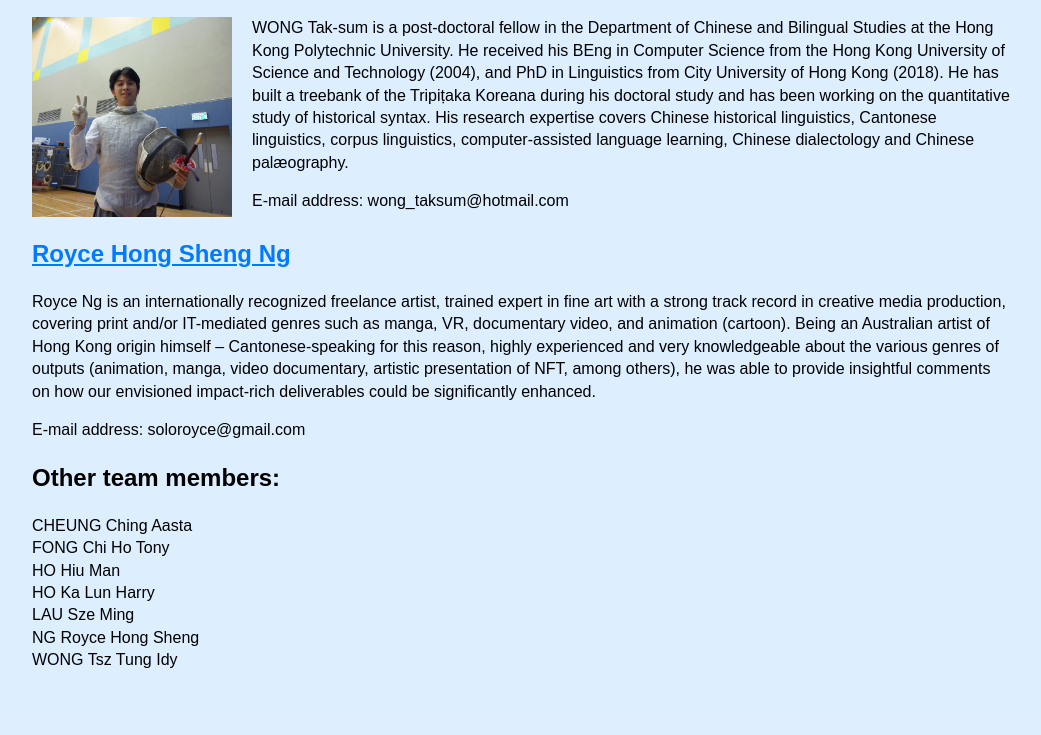
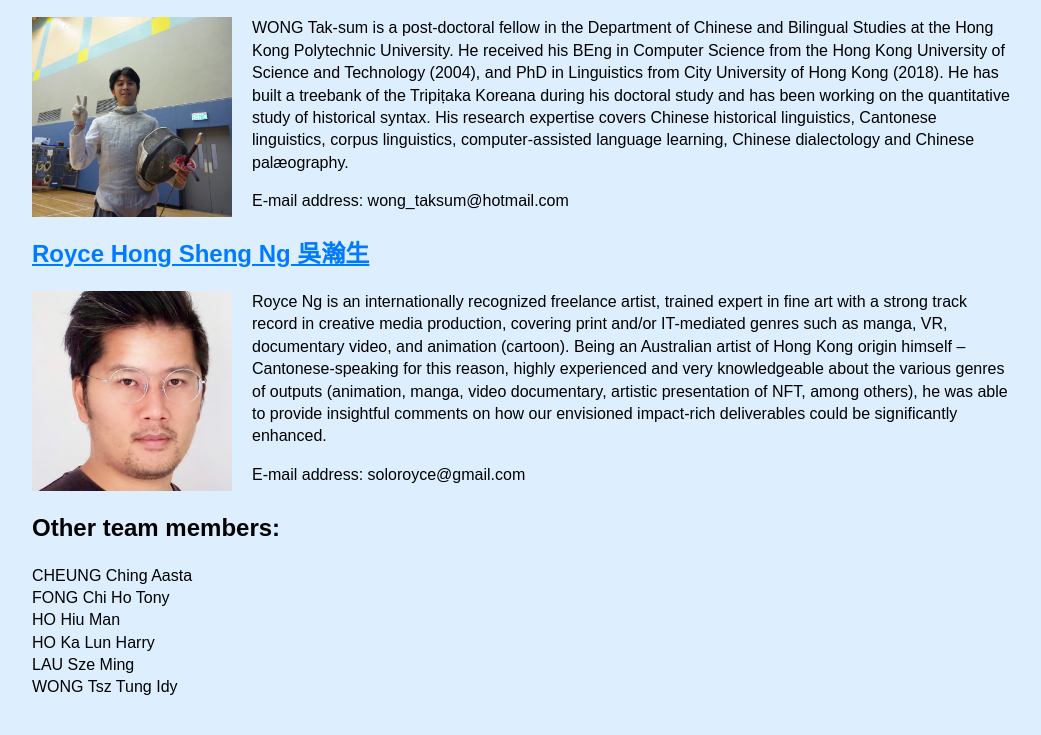
Before and after one commit to sinitic-brush-talk-hk/polyu-text-corpus, a PHP site: page /about-us.html in a window 1280 px wide. Shown: the part 847-1582 px from the top of the page, without its empty margins (118-1159 px from the left). Before the commit the page ends 1515 px from the top, so only its background shows below. Run offline with PHP 8.4, Linux system fonts and the light colour scheme.

Commit message:
Update About Us
Update About Us

Update About Us

```diff
--- a/about-us.html
+++ b/about-us.html
@@ -82,9 +82,10 @@
 		</div>
 
 		<h2>
-			<a href="https://www.opiummuseum.asia/">Royce Hong Sheng Ng</a>
+			<a href="https://www.opiummuseum.asia/" lang="zh-HK">Royce Hong Sheng Ng 吳瀚生</a>
 		</h2>
 		<div class="person" id="person-nghs">
+			<img src="images/nghs.jpg">
 			<div>
 				<p>
 				Royce Ng is an internationally recognized freelance artist, trained expert in fine art with a strong track
@@ -105,7 +106,6 @@
 		   HO Hiu Man<br>
 		   HO Ka Lun Harry<br>
 		   LAU Sze Ming<br>
-		   NG Royce Hong Sheng<br>
 		   WONG Tsz Tung Idy
 		</p>
     </div>
--- a/style.css
+++ b/style.css
@@ -73,7 +73,7 @@ corpus-sentence{display:block}
 #person-lics img{object-position:left}
 #person-aoyamarei img{object-position:center}
 #person-wongts img{object-position:bottom}
-#person-nghs{display:block}
+#person-nghs img{object-position:center -36px}
 
 /* Publications */
 #publications li{margin-top:20px;margin-bottom:20px}
```
Also changed, not shown: images/nghs.jpg (added).
